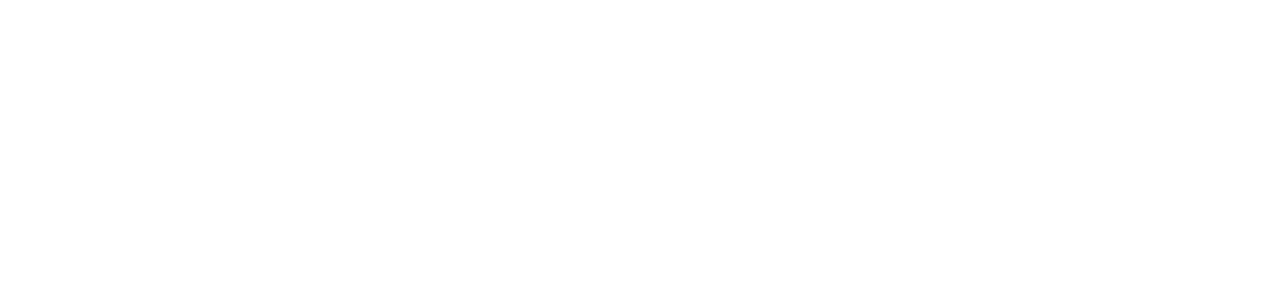
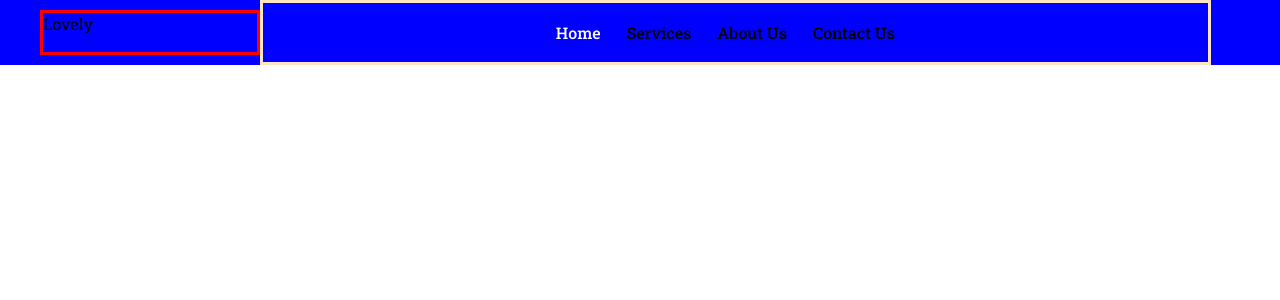
Before and after one commit to Inala726/TechWiz, a React (Vite) app: page / in a window 1280 px wide. Before the commit this address had no page. Shown: the top 300 px of the page. Built offline with nearby package versions, Linux system fonts and the light colour scheme.

Commit message:
Navbar updated

```diff
--- a/src/components/NavBar/Navbar.jsx
+++ b/src/components/NavBar/Navbar.jsx
@@ -13,7 +13,8 @@
     <>
       <div className="navDiv">
         <div className="logo">Lovely</div>
-        <div className="navFeatures">
+
+        <ul className="navFeatures">
           <NavLink
             to="/"
             style={({ isActive }) => {
@@ -23,20 +24,12 @@
             <li>Home</li>
           </NavLink>
           <NavLink
-          to="/"
+            to="/services"
             style={({ isActive }) => {
               return isActive ? { color: "white" } : { color: "black" };
             }}
           >
-            <li>inala</li>
-          </NavLink>
-          <NavLink
-          to="//"
-           style={({ isActive }) => {
-            return isActive ? { color: "white" } : { color: "black" };
-          }}
-          >
-            <li>inala</li>
+            <li>Services</li>
           </NavLink>
           <NavLink
             to="/aboutUs"
@@ -54,34 +47,30 @@
           >
             <li>Contact Us</li>
           </NavLink>
-        </div>
+        </ul>
 
         <input type="checkbox" id="checkbox" onClick={toggleMenu} />
-        <label for="checkbox" class="toggle">
+        <label htmlFor="checkbox" className="toggle">
           <div className="bars" id="bar1"></div>
           <div className="bars" id="bar2"></div>
           <div className="bars" id="bar3"></div>
         </label>
 
         {isOpen && (
-          <div className="navFeatures">
-            <Link>
-              <li>inala</li>
+          <ul className="navFeatures dropdown">
+            <Link to="/">
+              <li>Home</li>
             </Link>
-            <Link>
-              <li>inala</li>
+            <Link to="/services">
+              <li>Services</li>
             </Link>
-            <Link>
-              {" "}
-              <li>inala</li>
-            </Link>
-            <Link>
+            <Link to="/aboutUs">
               <li>About Us</li>
             </Link>
-            <Link>
+            <Link to="/contactUs">
               <li>Contact Us</li>
             </Link>
-          </div>
+          </ul>
         )}
       </div>
     </>
--- a/src/components/NavBar/nav.css
+++ b/src/components/NavBar/nav.css
@@ -41,7 +41,7 @@
   }
 
   .toggle {
-    position: relative;
+    /* position: relative; */
     width: 40px;
     height: 40px;
     cursor: pointer;
```
Lines whose indentation alone changed are shown as unchanged.
